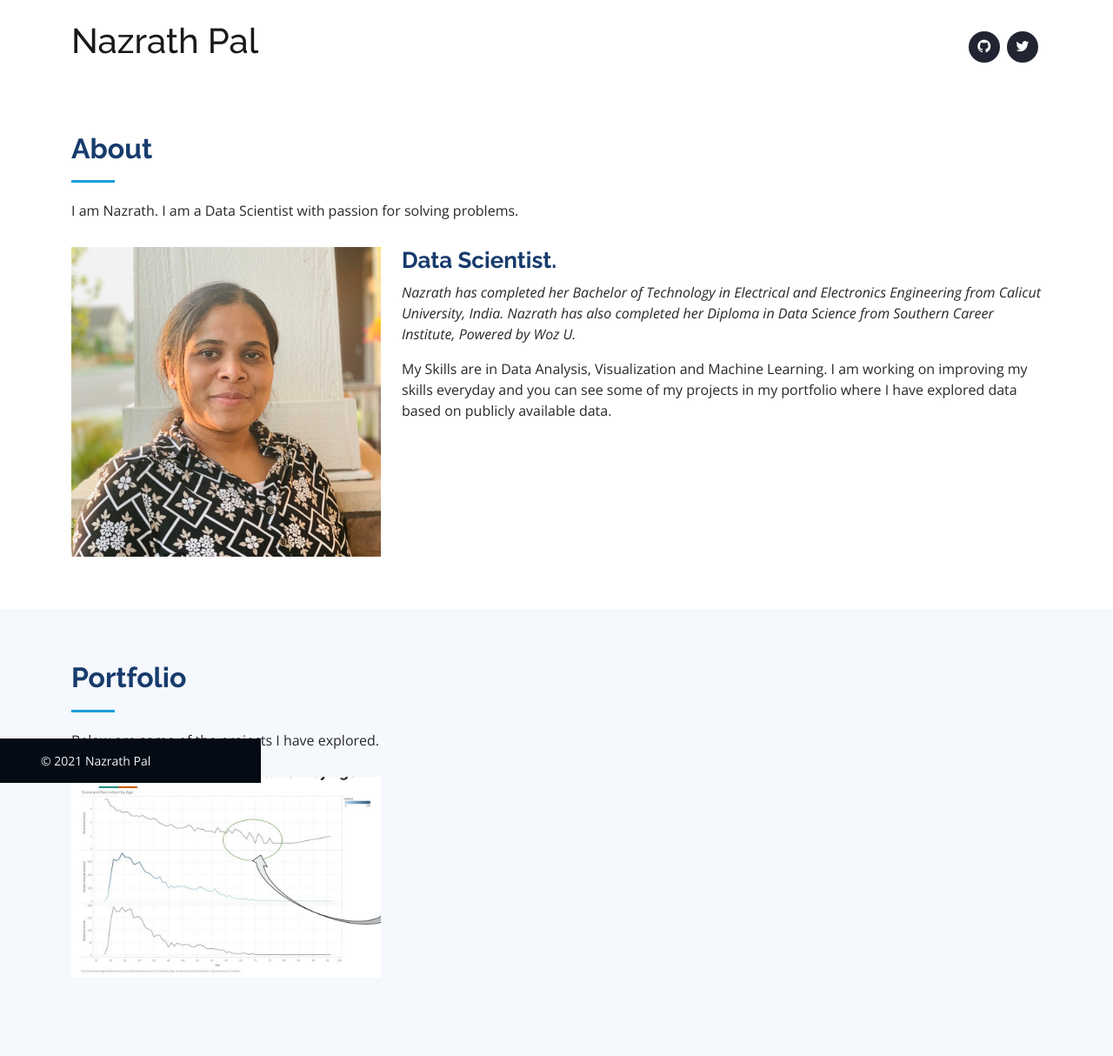
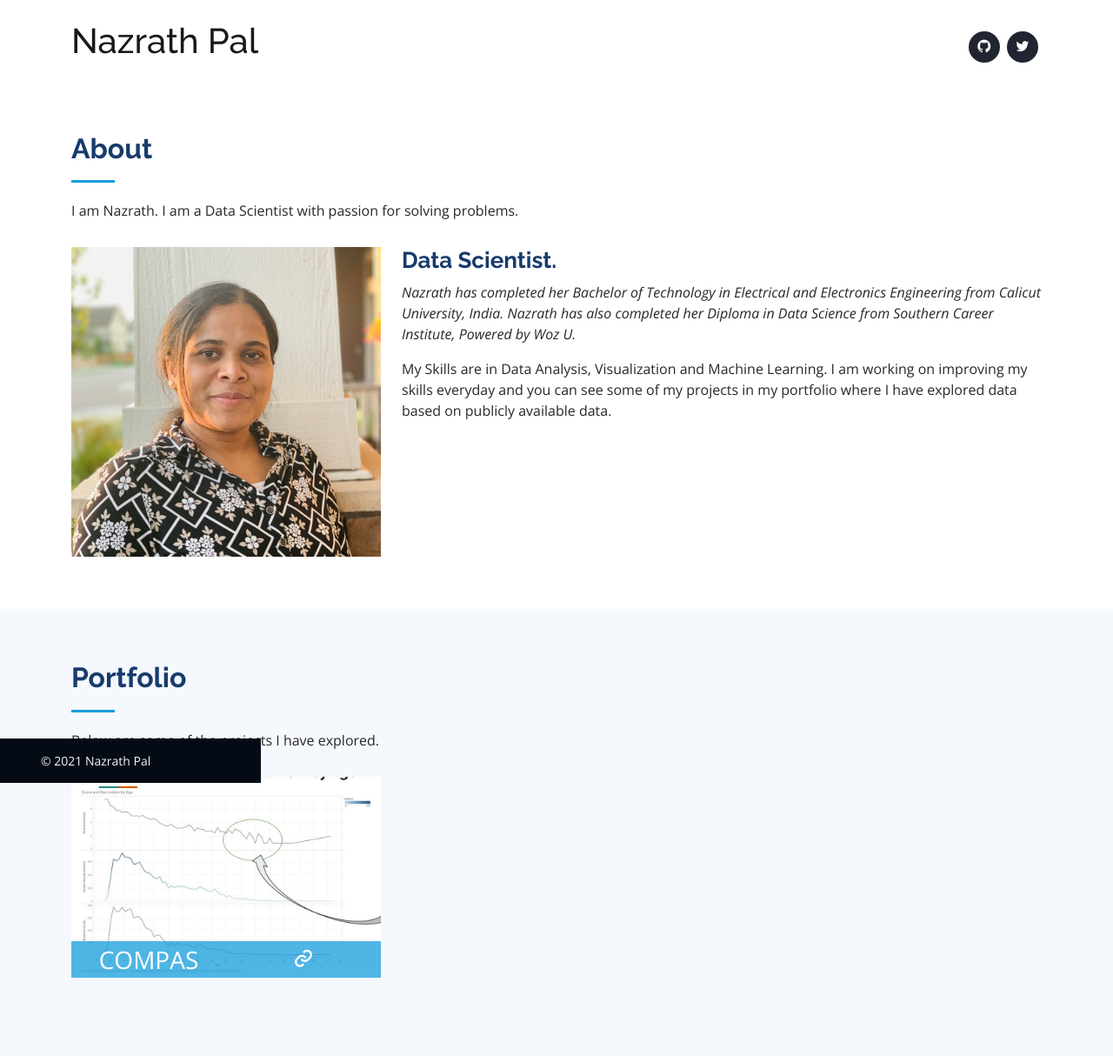
Before and after one commit to Nazrath-pal/nazrath-pal.github.io, a Jekyll site: the page built from docs/index.md, in a window 1280 px wide. Shown: the whole page at 87% size. Built offline with Jekyll 4.4.1, drawn with Linux system fonts in a browser that asks for light colours.

Commit message:
updated styles to show the title always on portfolio

```diff
--- a/docs/assets/css/main.css
+++ b/docs/assets/css/main.css
@@ -498,7 +498,7 @@ body {
     opacity: 1;
     left: 0;
     right: 0;
-    bottom: -60px;
+    bottom: 0;
     z-index: 3;
     position: absolute;
     transition: all ease-in-out 0.3s;
```
